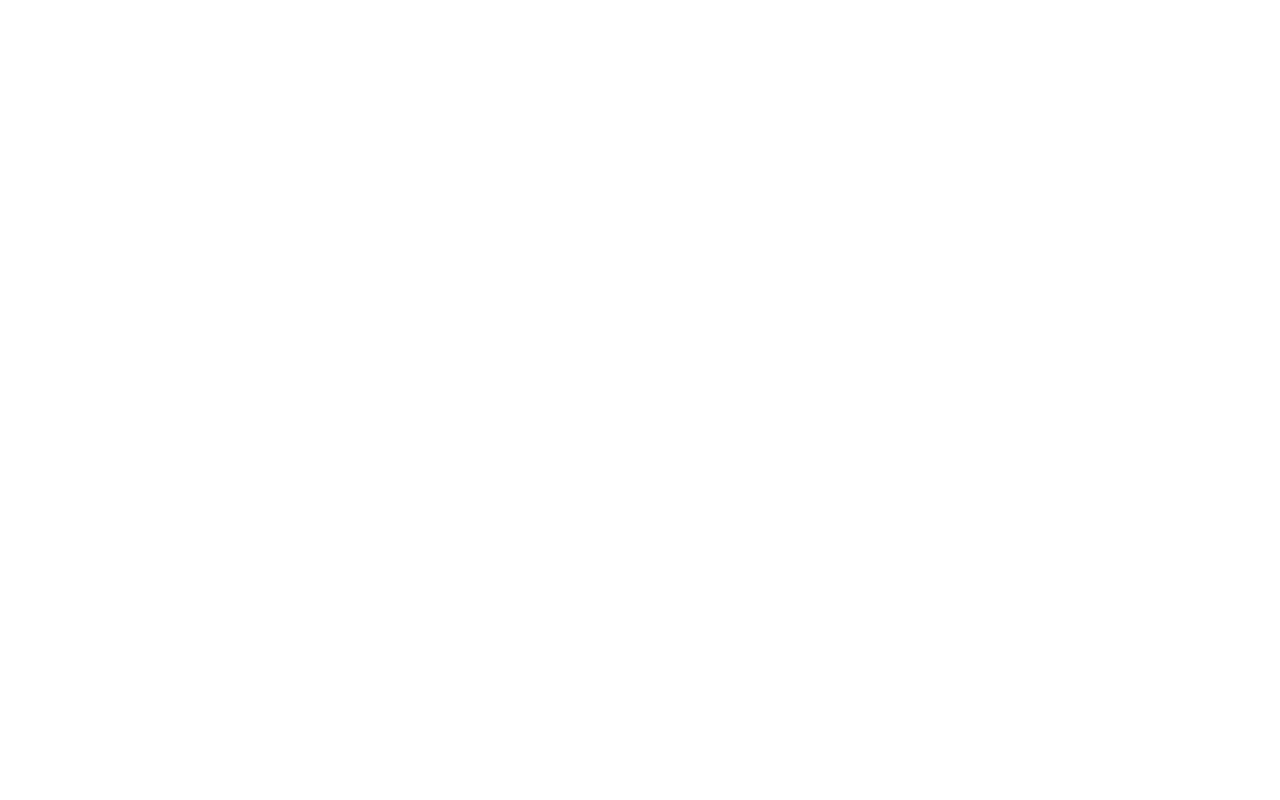
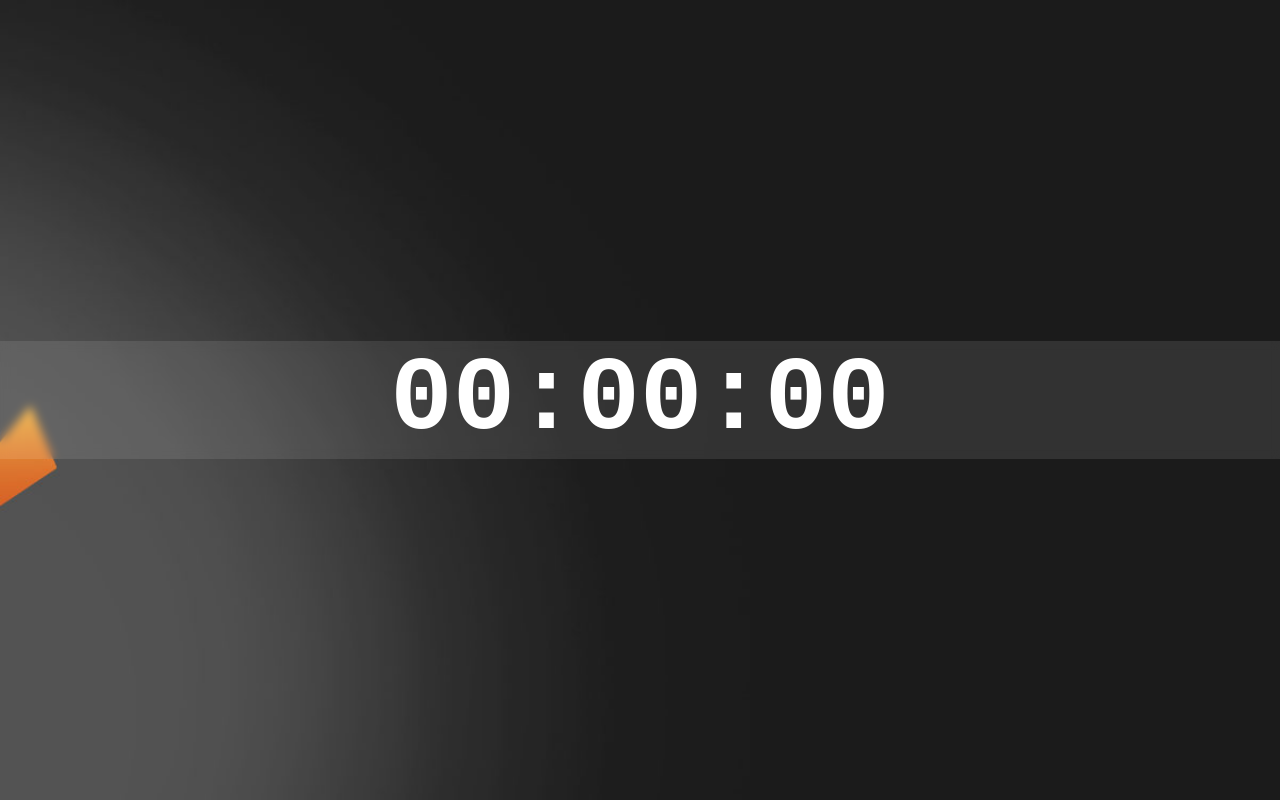
Before and after one commit to FarhanIsrakYen/DigitalClockJS, a plain HTML site: page index.html in a window 1280 px wide. Drawn offline with Linux system fonts and the light colour scheme.

Commit message:
design done

```diff
--- a/index.html
+++ b/index.html
@@ -7,6 +7,9 @@
     <link rel="stylesheet" href="style.css">
 </head>
 <body>
+    <div class="clock-container">
+        <div id="clock">00:00:00</div>
+    </div>
 
     <script src="script.js"></script>
 </body>
--- a/style.css
+++ b/style.css
@@ -0,0 +1,26 @@
+body{
+    background-image: url('images/bg.jpg');
+    background-position: center;
+    background-repeat: no-repeat;
+    background-size: cover;
+    background-attachment: fixed;
+    margin: 0;
+
+}
+
+.clock-container{
+    display: flex;
+    justify-content: center;
+    align-items: center;
+    height: 100vh;
+}
+#clock{
+    font-family: monospace;
+    font-size: 6.5rem;
+    font-weight: bold;
+    text-align: center;
+    color: white;
+    backdrop-filter: blur(5px);
+    background-color: hsla(0, 0%, 100%, 0.1);
+    width: 100%;
+}
```
Also changed, not shown: images/bg.jpg (added).
